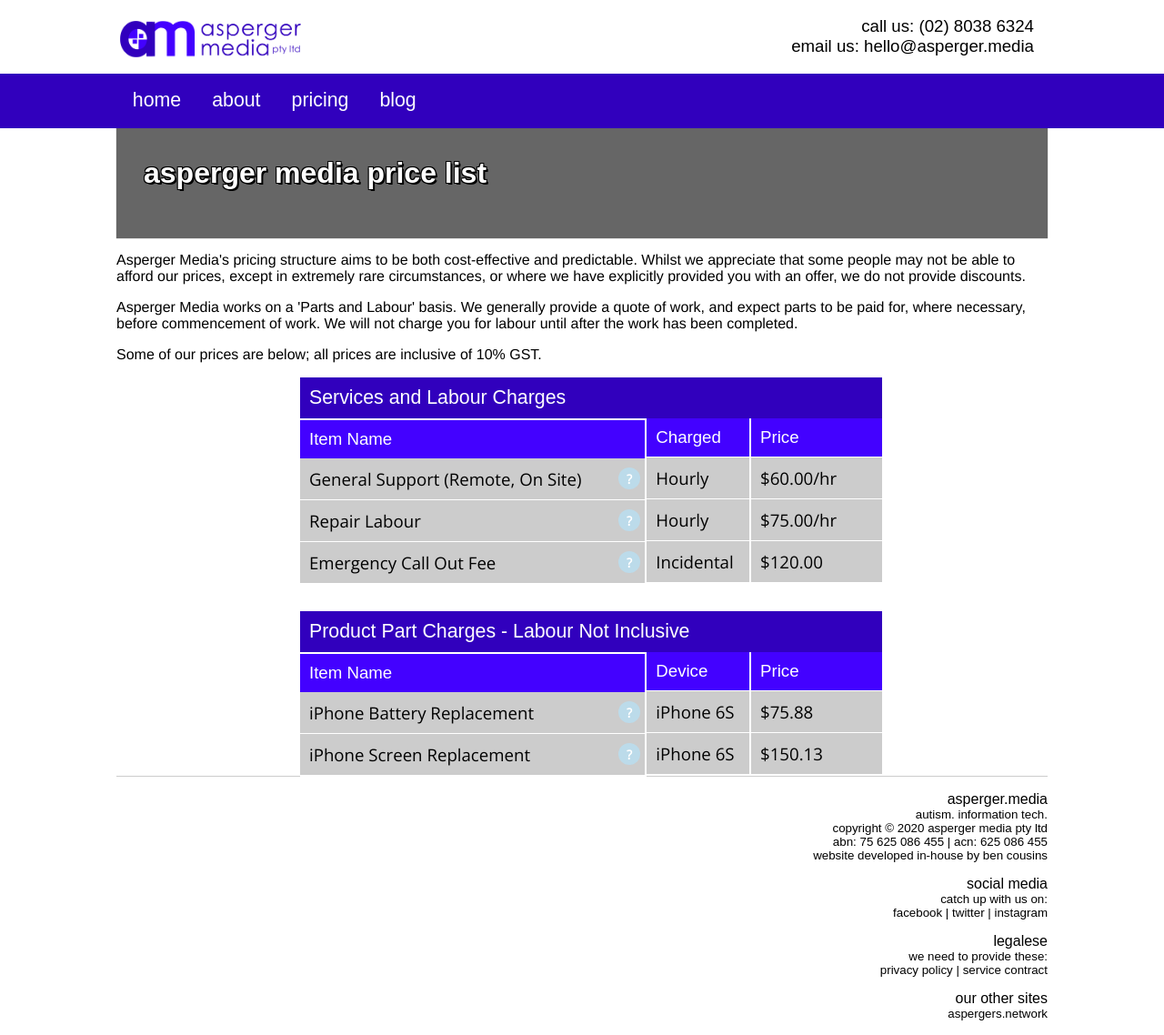
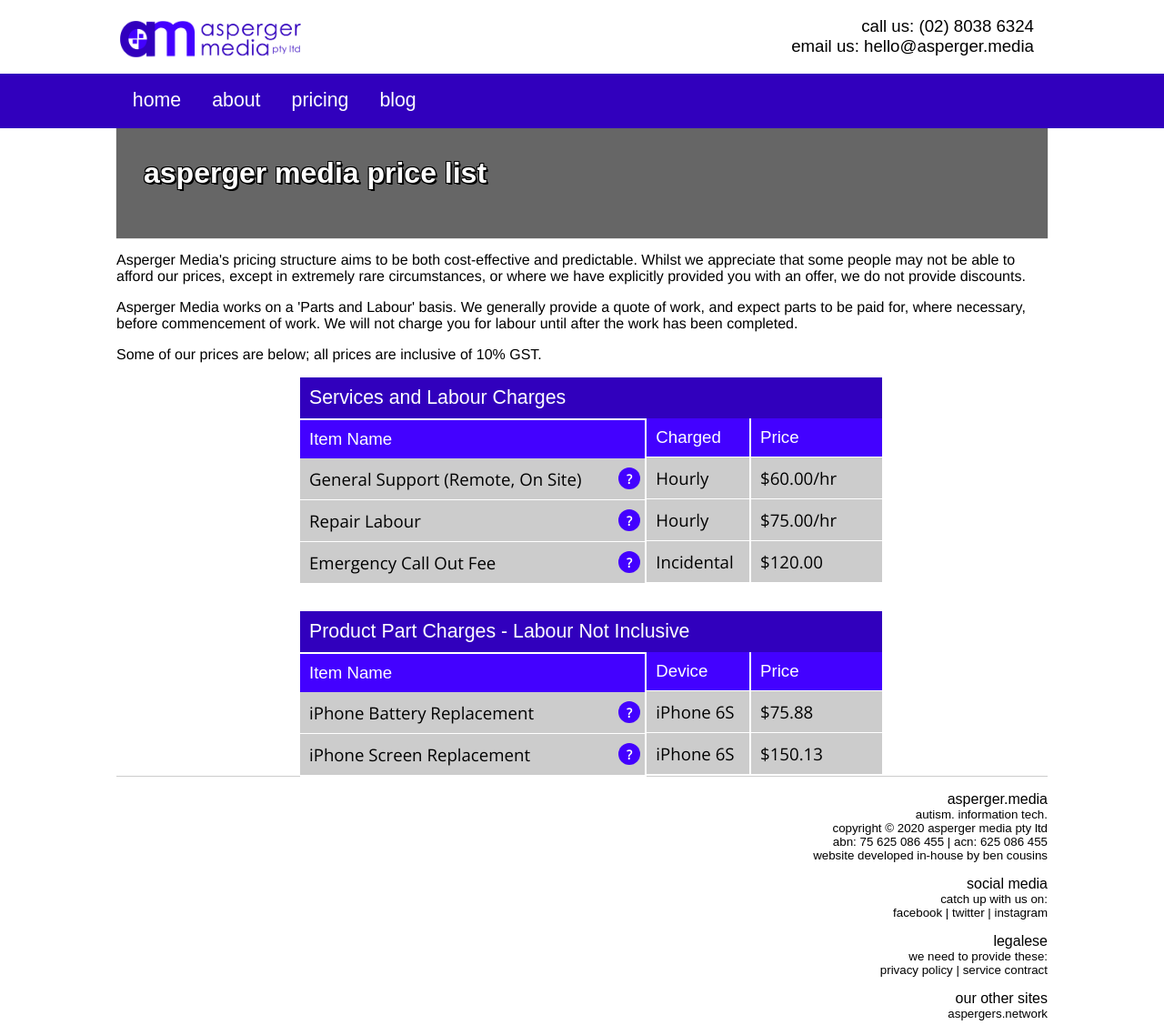
Before and after one commit to aspergermedia/aspergermedia.github.io, a Jekyll site: the page built from pricing.html, in a window 1280 px wide. Shown: the whole page at 91% size. Built offline with Jekyll 4.4.1, drawn with Linux system fonts in a browser that asks for light colours; some web fonts are replaced.

Commit message:
Change colour of tooltip questionmark to be on brand

```diff
--- a/static/css/aspergermedia.css
+++ b/static/css/aspergermedia.css
@@ -409,7 +409,7 @@ p {
     margin-top: -25px;
     margin-left: 340px;
     text-align: center;
-    background-color: #BCDBEA;
+    background-color: #4301FF;
     border-radius: 50%;
     width: 24px;
     height: 24px;
```
